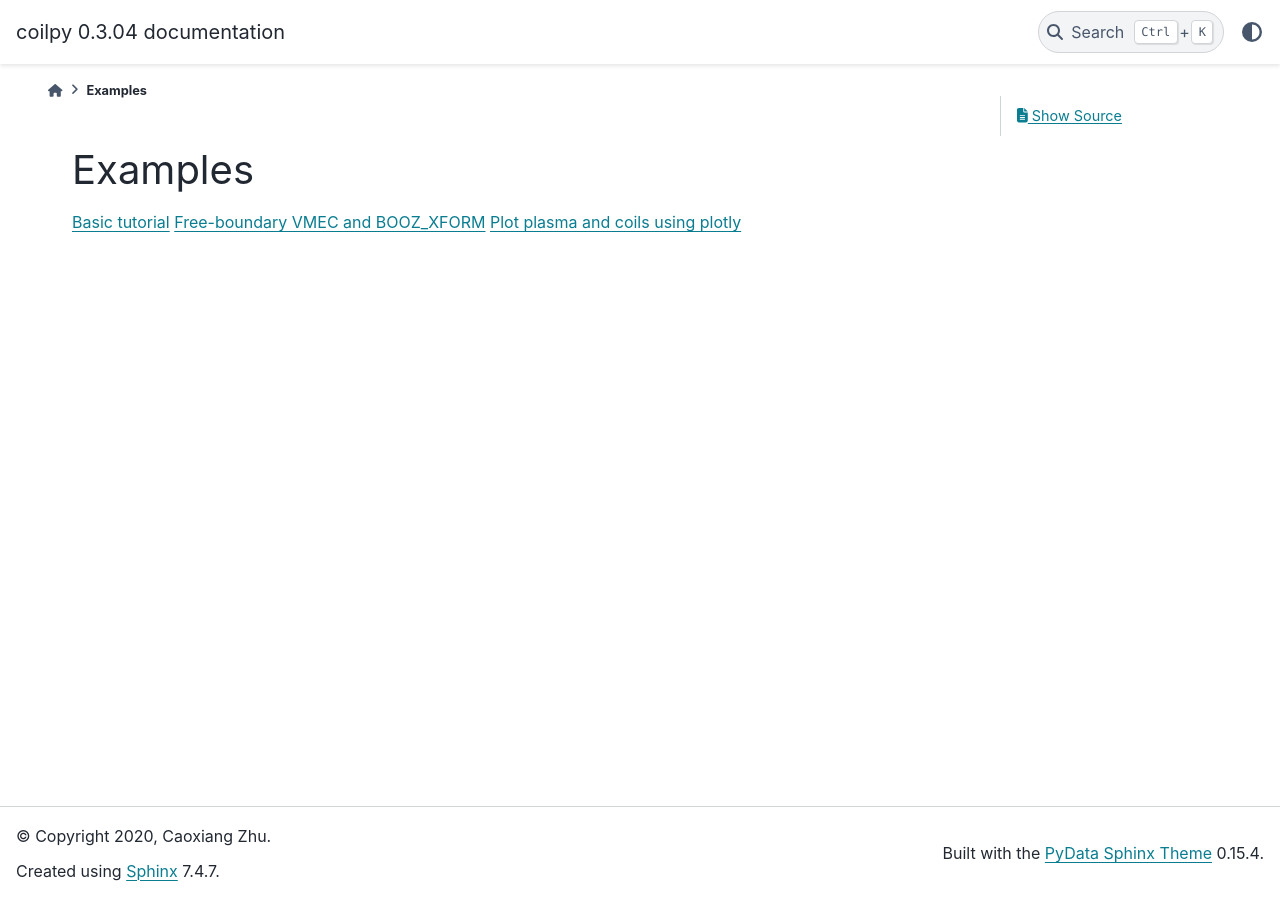
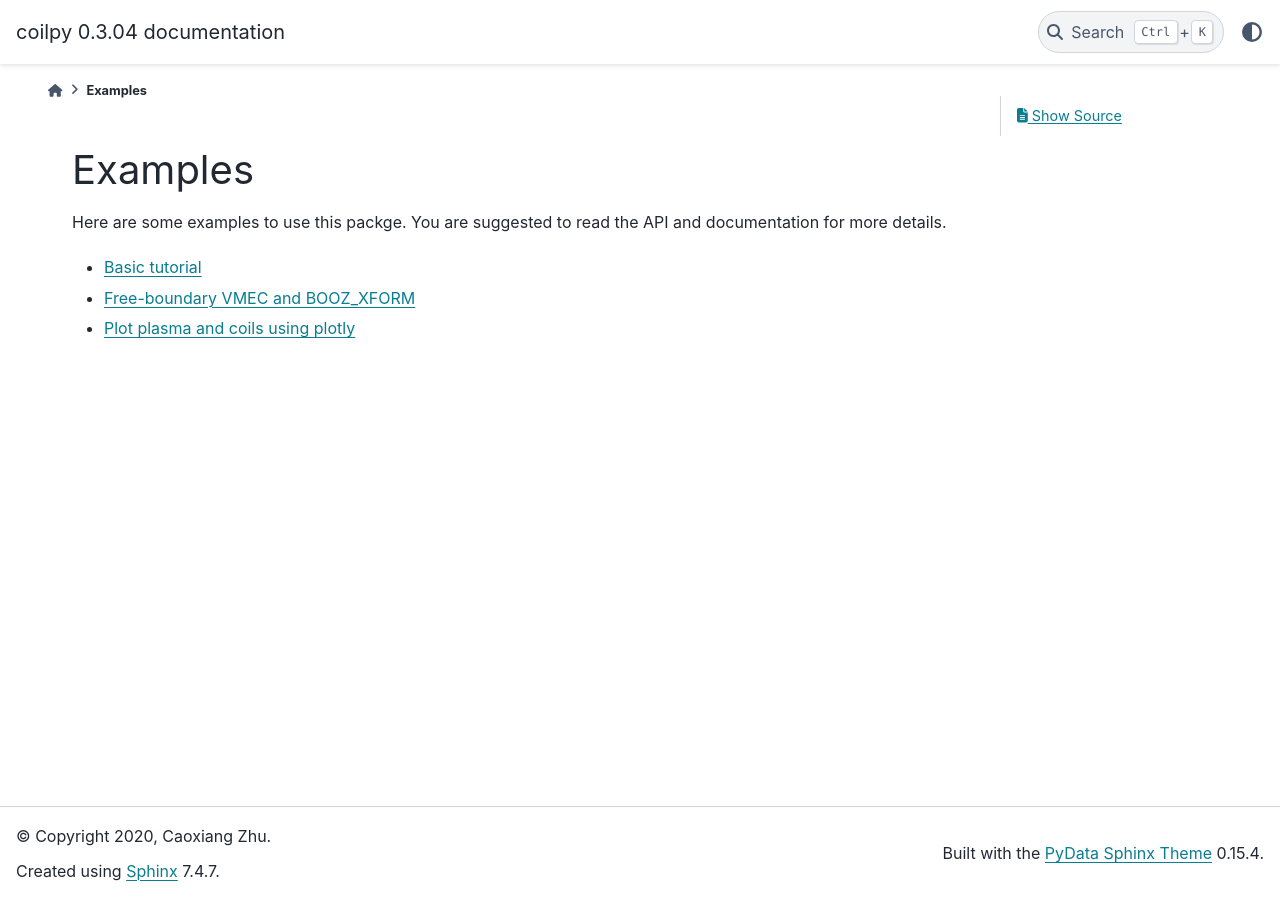
Before and after one commit to zhucaoxiang/CoilPy, a Sphinx documentation site: the page built from docs/example.rst, in a window 1280 px wide. Built offline with Sphinx 7.4.7 and the PyData theme 0.15.4, drawn with Linux system fonts in a browser that asks for light colours.

Commit message:
update misc

```diff
--- a/docs/example.rst
+++ b/docs/example.rst
@@ -1,5 +1,8 @@
 Examples
 ==================================
-`Basic tutorial <examples/basic.html>`_
-`Free-boundary VMEC and BOOZ_XFORM <examples/vmec_booz_xform.html>`_
-`Plot plasma and coils using plotly <examples/Plot_with_plotly.html>`_
+Here are some examples to use this packge.
+You are suggested to read the API and documentation for more details.
+
+- `Basic tutorial <examples/basic.html>`_
+- `Free-boundary VMEC and BOOZ_XFORM <examples/vmec_booz_xform.html>`_
+- `Plot plasma and coils using plotly <examples/Plot_with_plotly.html>`_
--- a/requirements.txt
+++ b/requirements.txt
@@ -8,4 +8,5 @@ numpy
 pyevtk
 classes
 f90nml
+meshio
 #mayavi # has issues
```
Also changed, not shown: 1 other file.
